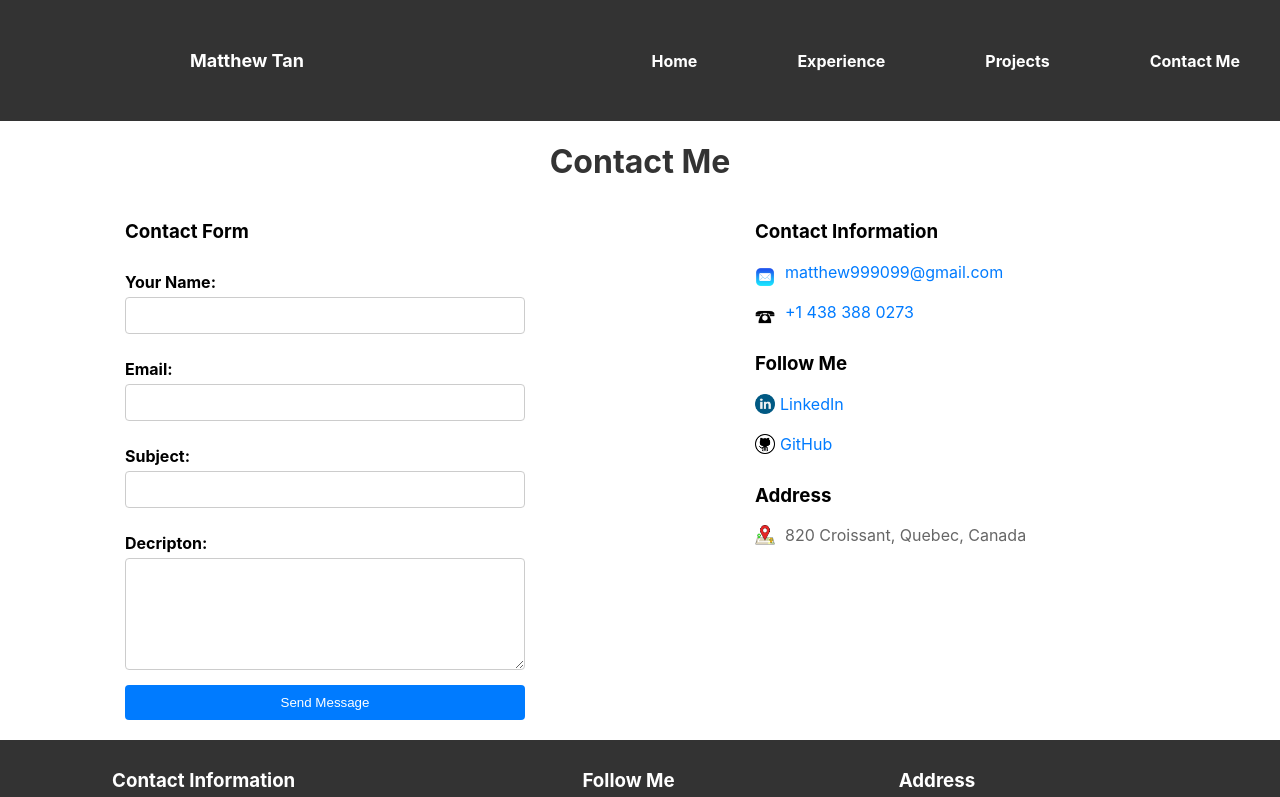
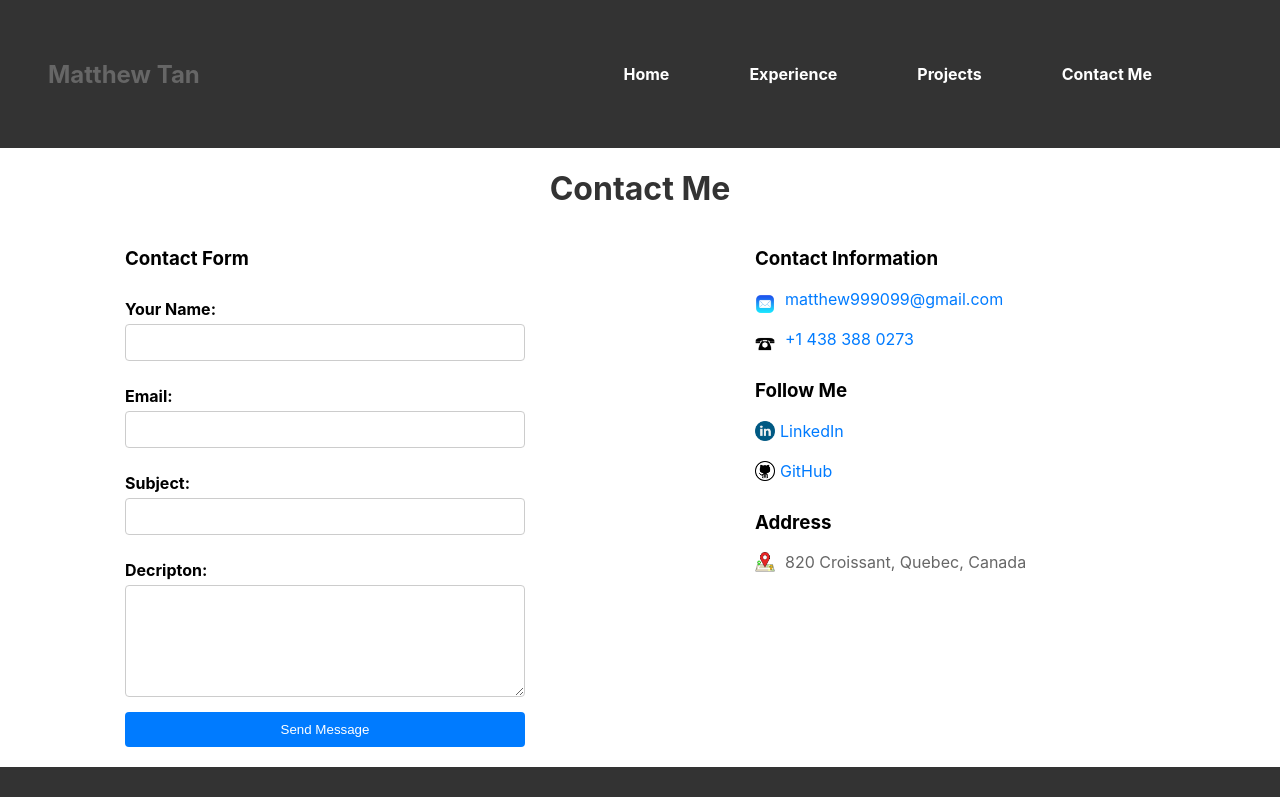
Before and after one commit to Matthewtan9/MatthewFrontendPortfolio, a React (Create React App) app in the folder frontendportfolio/: page /contact in a window 1280 px wide. Shown: the top 797 px of the page. Built offline with nearby package versions, Linux system fonts and the light colour scheme.

Commit message:
bit cssing

```diff
--- a/frontendportfolio/src/components/NavBar.jsx
+++ b/frontendportfolio/src/components/NavBar.jsx
@@ -1,6 +1,8 @@
+// Navbar.js
+
 import React from 'react';
 import { Link } from 'react-router-dom';
-import '../css/NavBar.css'; // Import the CSS file
+import '../css/NavBar.css'; // Make sure to import the correct CSS file
 
 const Navbar = () => {
   return (
--- a/frontendportfolio/src/css/NavBar.css
+++ b/frontendportfolio/src/css/NavBar.css
@@ -1,11 +1,12 @@
-/* src/css/NavBar.css */
+/* Navbar.css */
 
 .navbar {
-  background-color: #333;
-  padding: 40px;
   display: flex;
   justify-content: space-between;
   align-items: center;
+  padding: 3rem; /* Increase padding for more space */
+  background-color: #333;
+  color: white;
 }
 
 .navbar-left {
@@ -14,36 +15,28 @@
 }
 
 .navbar-name {
-  margin: 10;
-  color: #fff;
+  font-size: 1.5rem;
   font-weight: bold;
-  font-size: 18px;
-  margin-left: 150px;
+  margin-right: 2rem; /* Increase margin for more space */
 }
 
 .navbar-list {
   list-style: none;
   display: flex;
-  margin: 0;
 }
 
 .navbar-item {
-  margin: 0;
+  margin-right: 5rem; /* Increase margin for more space */
 }
 
 .navbar-link {
   text-decoration: none;
-  color: #fff;
+  color: white;
   font-weight: bold;
-  font-size: 16px;
-  margin-left: 100px; /* Increase the spacing between links */
-  transition: color 0.3s ease;
+  font-size: 1rem;
+  transition: color 0.3s ease-in-out;
 }
 
 .navbar-link:hover {
-  color: lightblue;
+  color: #593ceb; /* Change the color on hover */
 }
-
-.navbar-list {
-  margin-left: auto; /* Align the navbar-list to the right */
-}
--- a/frontendportfolio/src/pages/EducationPage.jsx
+++ b/frontendportfolio/src/pages/EducationPage.jsx
@@ -52,6 +52,28 @@ const EducationPage = () => {
       <h2>Graduation Year</h2>
       <p>{edu.graduation_year}</p>
     </section>
+    {edu.degree === 'High School Diploma' && (
+      <section>
+        <h2>Diploma (DEC)</h2>
+        <a href="https://drive.google.com/file/d/12EE8jFsCz-Al3FrZDPXvI8VITxvMLU-p/view?usp=sharing" target="_blank" rel="noopener noreferrer">
+          View Diploma (DEC)
+        </a>
+      </section>
+    )}  {edu.degree === 'Bachelor of Science' && (
+      <section>
+        <h2>Diploma  (BAC)</h2>
+        {/* Add your link when available */}
+        <a href="#" target="_blank" rel="noopener noreferrer">
+          Coming soon
+        </a>
+        <h2>View classes:</h2>
+        {/* Add the link to navigate to http://localhost:3000/experience/class */}
+        <a href="http://localhost:3000/experience/class" target="_blank" rel="noopener noreferrer">
+          Explore Class Experience
+        </a>
+      </section>
+    )}
+
   </div>
 ))}
       </div>
--- a/frontendportfolio/src/pages/HomePage.jsx
+++ b/frontendportfolio/src/pages/HomePage.jsx
@@ -5,6 +5,7 @@ import Navbar from '../components/NavBar';
 import Footer from '../components/Footer';
 import '../css/HomePage.css';
 import axios from 'axios';
+import profilePicture from '../images/Profile.jpg';
 
 
 const HomePage = () => {
@@ -65,11 +66,12 @@ const HomePage = () => {
         {users.map((user) => (
           <div key={user.user_id} className="user-details">
             {/* Add the image here */}
-            <img
-  src={process.env.PUBLIC_URL + '/images/Capture.JPG'}
-  alt="Your Name"
-  className="user-photo"
-/>
+            <img src={profilePicture} alt="Profile Picture"
+             style={{
+              width: '200px', // Adjust the width as needed
+              height: '200px', // Adjust the height as needed
+              borderRadius: '50%', // Makes it round
+            }}/>
 
 
 
```
Also changed, not shown: frontendportfolio/src/css/HomePage.css (line endings or trailing spaces), frontendportfolio/src/images/Profile.jpg (added). Lines whose indentation alone changed are shown as unchanged.
